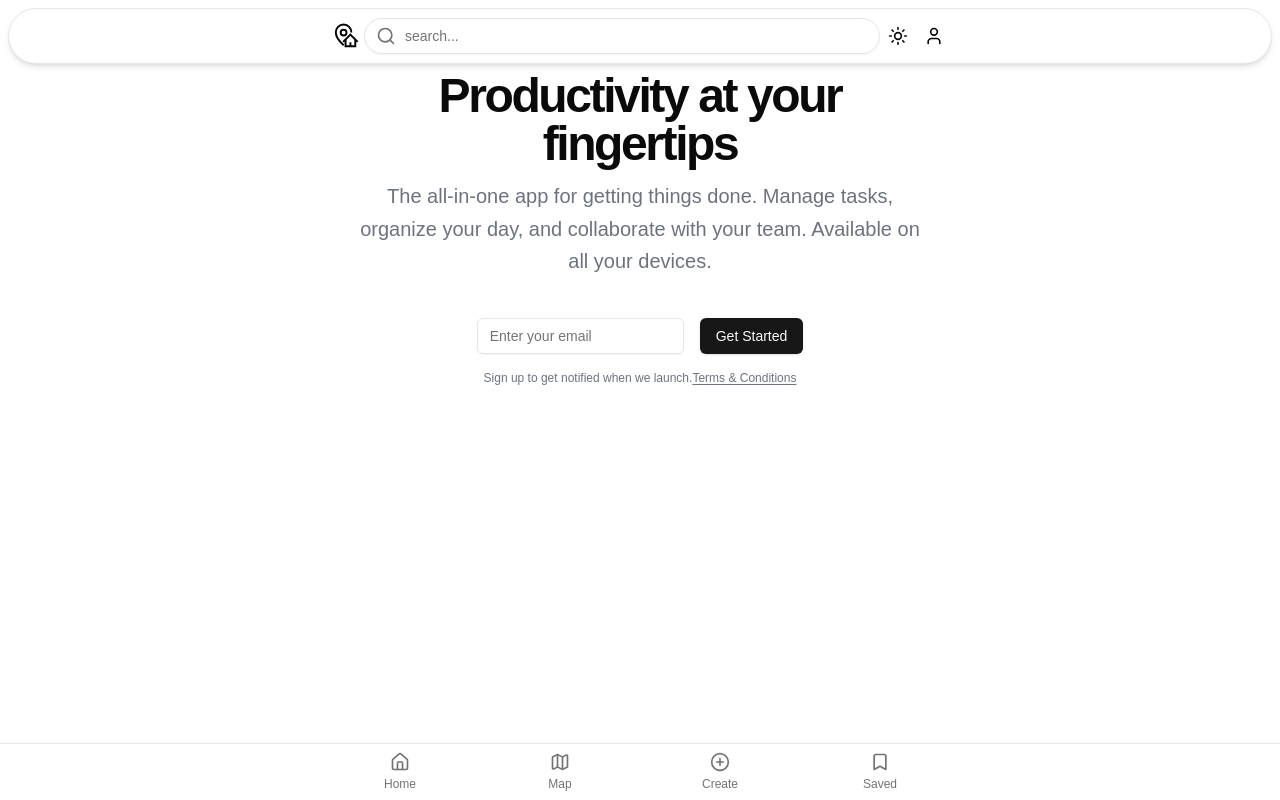
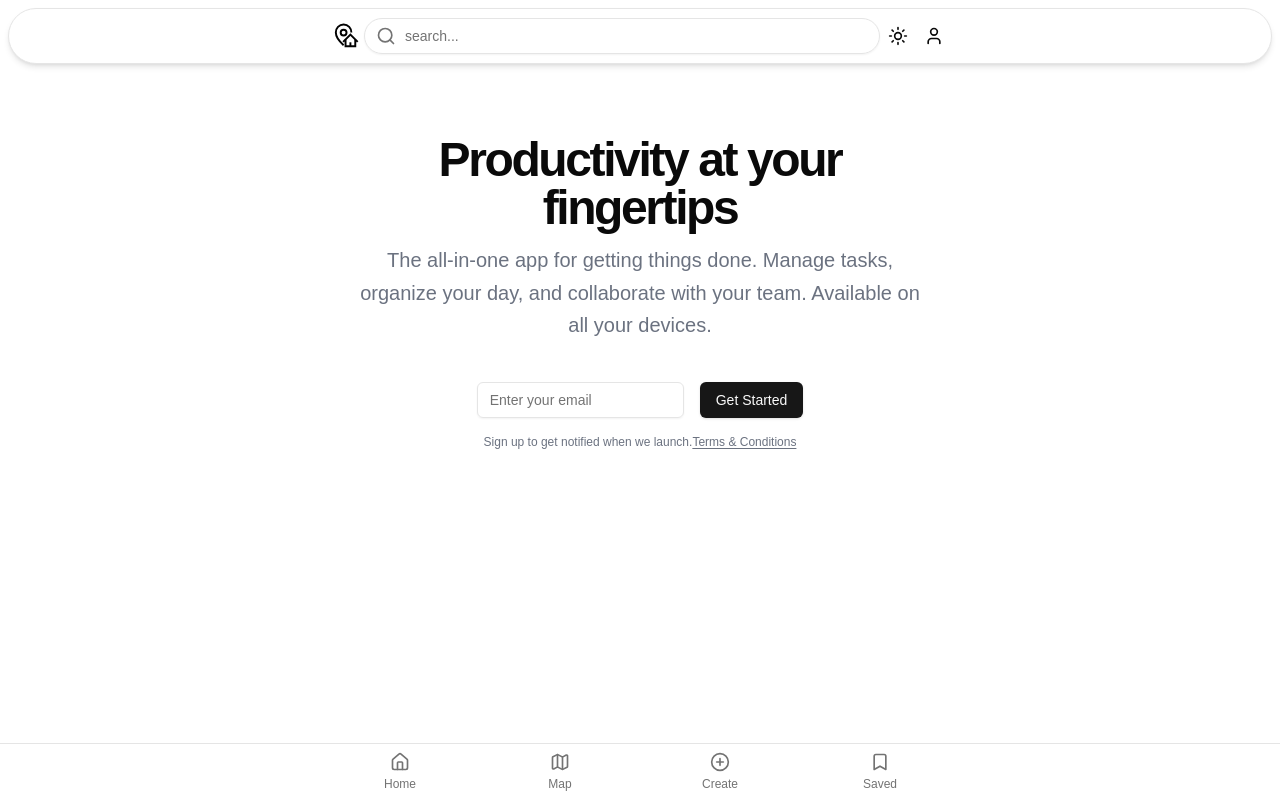
Before and after one commit to htxmlx/nisubh, a Next.js app: page / in a window 1280 px wide. Built offline with nearby package versions, Linux system fonts and the light colour scheme.

Commit message:
updated section margin

```diff
--- a/components/common/section.tsx
+++ b/components/common/section.tsx
@@ -23,7 +23,7 @@ export default function Section({ children, className }: SectionProps) {
             transition={{ duration: 0.5 }}
             className={cn(
                 className,
-                `py-[4.5rem] p-2 space-y-2 max-w-screen-sm mx-auto`
+                `py-[4.5rem] my-16 p-2 space-y-2 max-w-screen-sm mx-auto`
             )}
         >
             {children}
```
Also changed, not shown: 1 other file (tests, documents, lock files or other folders).
